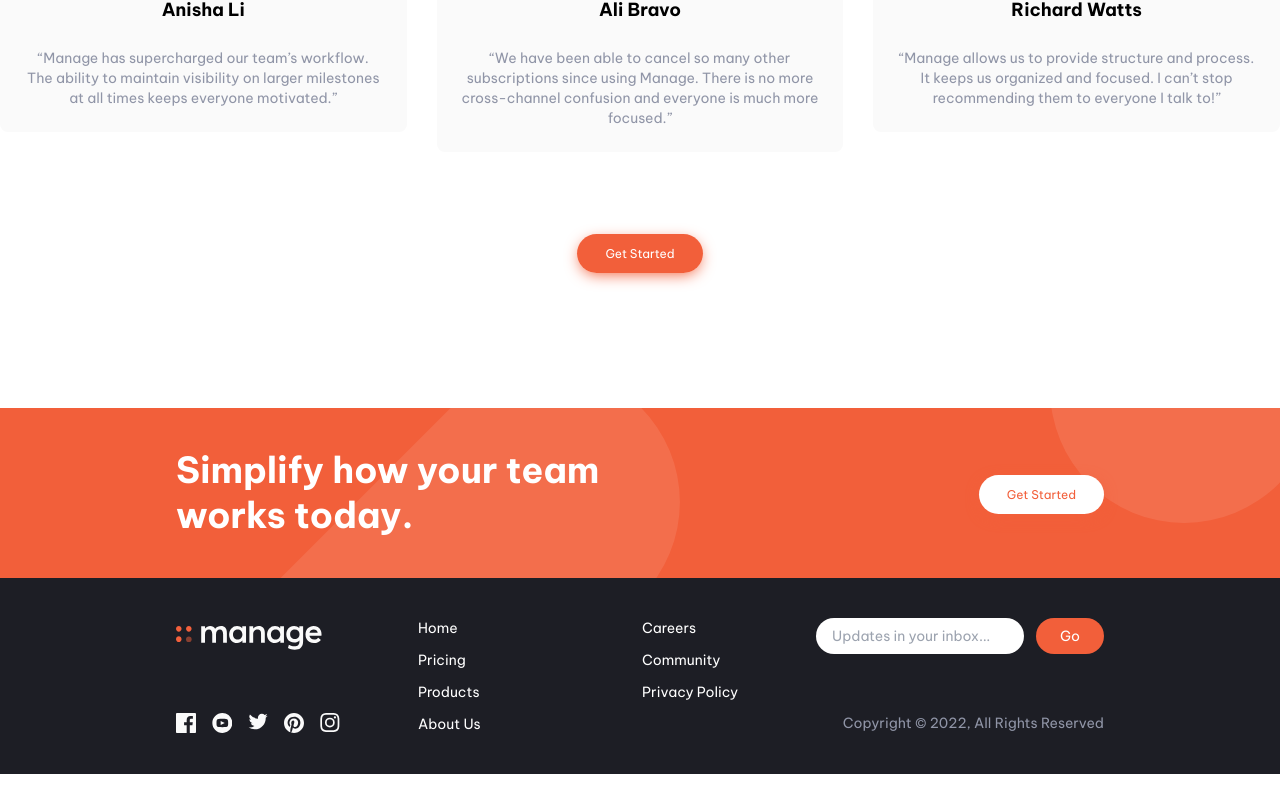
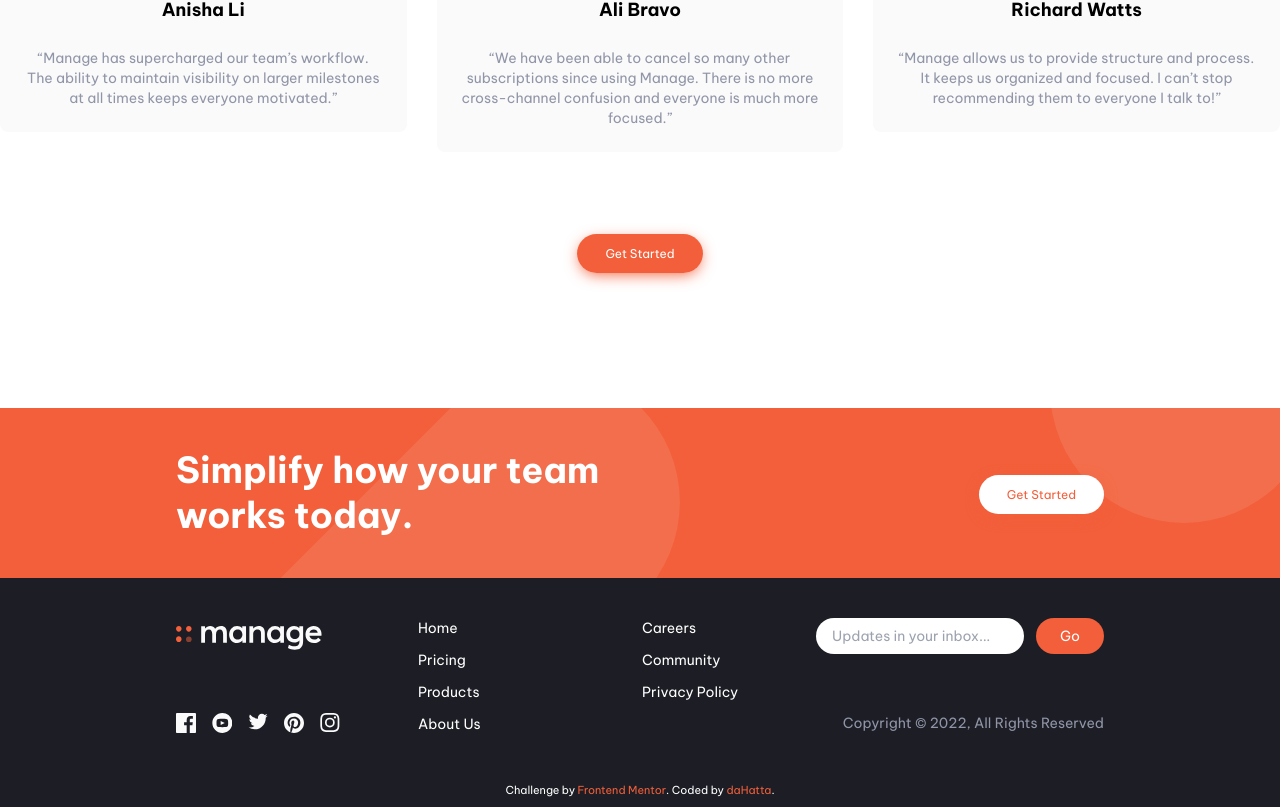
Before and after one commit to daHatta/fem-manage-landing-page, a Next.js app: page / in a window 1280 px wide. Shown: the part 1417-2224 px from the top of the page. Before the commit the page ends 2191 px from the top, so only its background shows below. Built offline with nearby package versions, Linux system fonts and the light colour scheme.

Commit message:
Attribution added

```diff
--- /dev/null
+++ b/app/_components/Attribution/index.tsx
@@ -0,0 +1,12 @@
+
+
+const Attribution = () => {
+    return (
+        <div className="attribution py-2 text-[11px] text-center text-white">
+            Challenge by <a href="https://www.frontendmentor.io?ref=challenge" target="_blank">Frontend Mentor</a>.
+            Coded by <a href="https://www.frontendmentor.io/profile/daHatta">daHatta</a>.
+        </div>
+    )
+};
+
+export default Attribution;
--- a/app/css/globals.css
+++ b/app/css/globals.css
@@ -161,6 +161,18 @@ header, main, footer, section {
   background-color: var(--brightRed) !important;
 }
 
+.attribution {
+  background-color: var(--veryDarkBlue);
+}
+
+.attribution a {
+  color: var(--brightRed);
+}
+
+.attribution a:hover,
+.attribution a:focus-visible {
+  text-decoration: underline;
+}
 
 /* lg: 61em */
 @media screen and (min-width: 48em) {
--- a/app/layout.tsx
+++ b/app/layout.tsx
@@ -4,6 +4,7 @@ import "./css/globals.css";
 
 import Header from "./_components/Header";
 import Footer from "./_components/Footer";
+import Attribution from "./_components/Attribution";
 
 export const metadata: Metadata = {
   title: "Create Next App",
@@ -24,6 +25,7 @@ export default function RootLayout({
         <Header />
           {children}
         <Footer />
+        <Attribution />
       </body>
     </html>
   )
```
